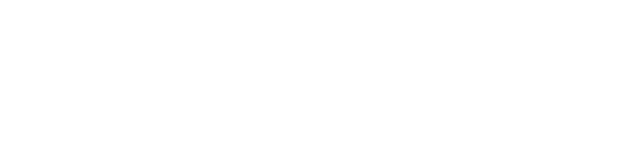
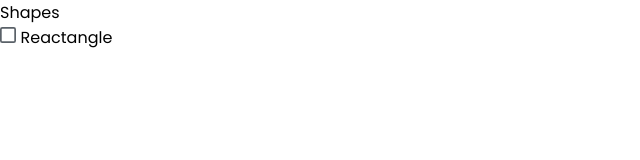
Before and after one commit to Shivam-310/Drawing-App, a plain HTML site: page Index.html in a window 1280 px wide. Shown: the whole page, without its empty margins (0-640 px from the left). Drawn offline with Linux system fonts and the light colour scheme.

Commit message:
initial setup

```diff
--- a/Index.html
+++ b/Index.html
@@ -4,9 +4,23 @@
     <meta charset="UTF-8">
     <meta http-equiv="X-UA-Compatible" content="IE=edge">
     <meta name="viewport" content="width=device-width, initial-scale=1.0">
+    <link rel="stylesheet" href="style.css">
     <title>Document</title>
 </head>
 <body>
-
+    <div class="container">
+        <section class="tools-board">
+            <div class="row">
+                <label class="tittle">Shapes</label>
+                <ul class="options">
+                    <li class="options">
+                        <img src="icons/rectangle.svg" alt="">
+                        <span>Reactangle</span>
+                    </li>
+                </ul>
+            </div>
+        </section>
+        <section class="drawing-board"></section>
+    </div>
 </body>
 </html>
```
Also changed, not shown: icons/brush.svg (added), icons/circle.svg (added), icons/eraser.svg (added), icons/rectangle.svg (added), icons/triangle.svg (added).
